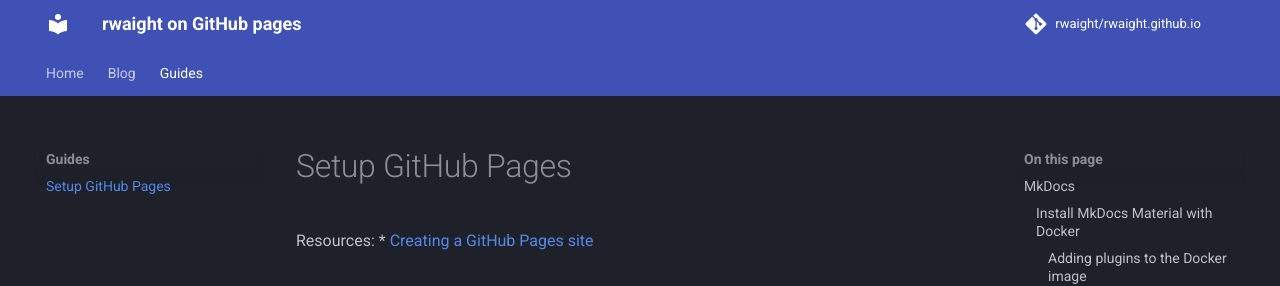
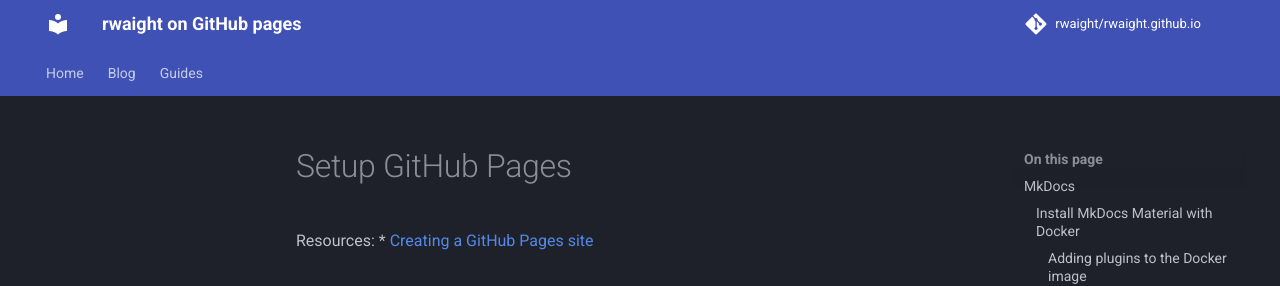
Before and after one commit to rwaight/rwaight.github.io, an MkDocs documentation site: the page built from docs/guides/setup-github-pages.md, in a window 1280 px wide. Shown: the top 286 px of the page. Built offline with MkDocs 1.6.1 and Material for MkDocs 9.7.7, drawn with Linux system fonts in a browser that asks for light colours; plug-ins that fetch from the network failed and are left out; comment, search, counter and statistics services are not loaded.

Commit message:
docs: new guides directory

```diff
--- a/mkdocs.yml
+++ b/mkdocs.yml
@@ -10,8 +10,7 @@
   - Home: 'index.md'
   - Blog:
     - blog/index.md
-  - Guides:
-    - 'setup-github-pages.md'
+  - Guides: '/guides/'
 
 # https://www.mkdocs.org/user-guide/configuration/#theme
 theme:
```
Also changed, not shown: docs/guides/setup-github-pages.md (renamed from docs/setup-github-pages.md).
